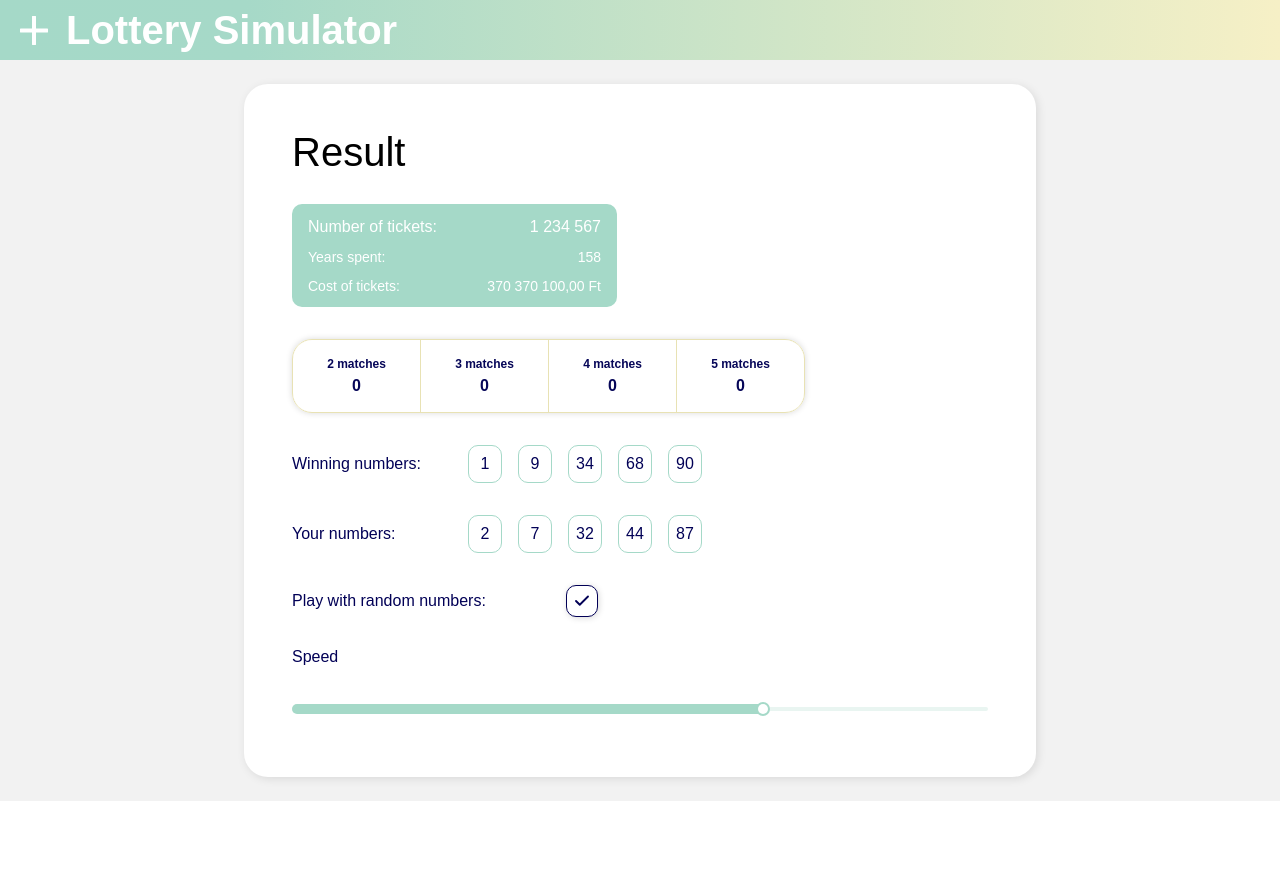
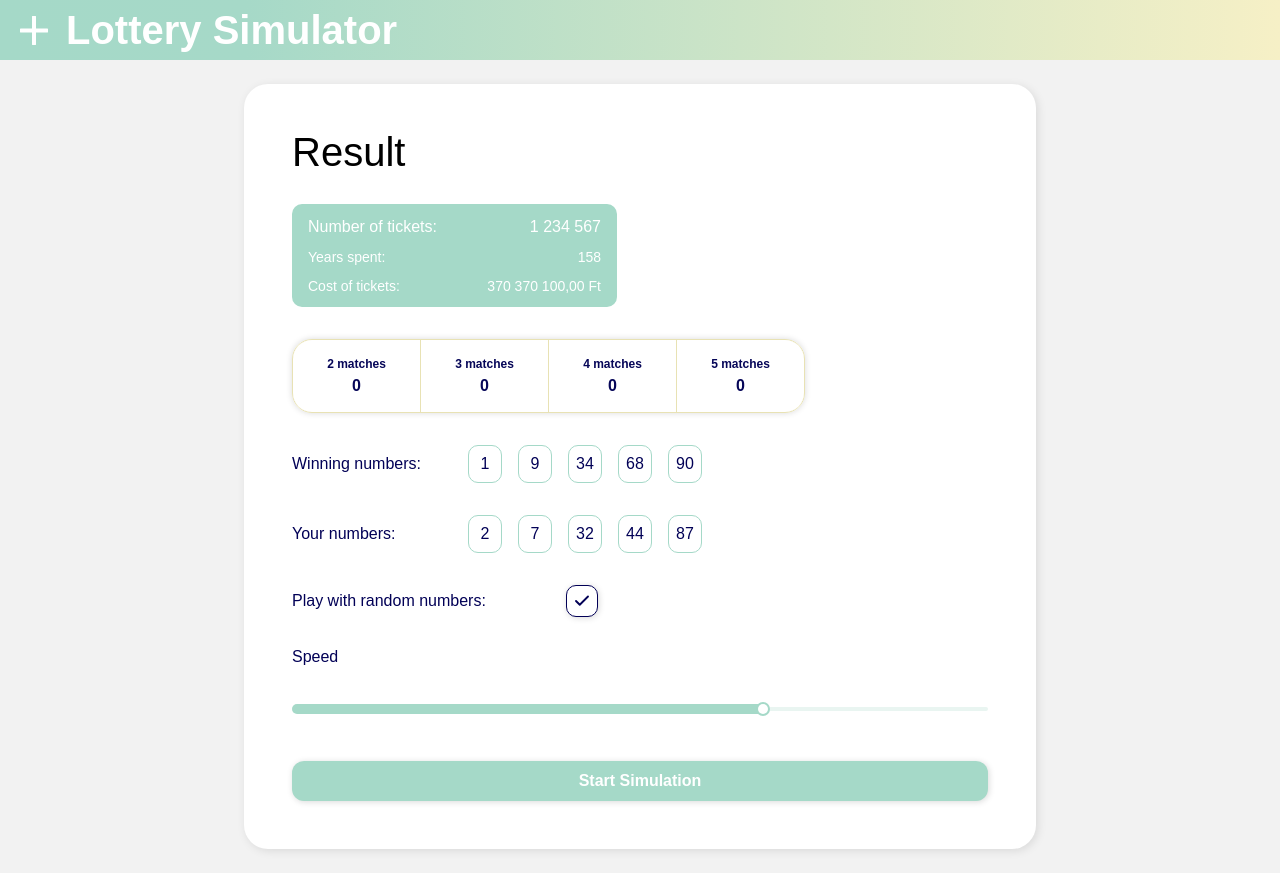
Before and after one commit to Doni002/lottery-simulator, a React (Vite) app in the folder frontend/: page / in a window 1280 px wide. Before the commit the page ends 801 px from the top, so only its background shows below. Built offline with nearby package versions, Linux system fonts and the light colour scheme.

Commit message:
implement start stop button

```diff
--- a/frontend/src/features/simulation/components/index.ts
+++ b/frontend/src/features/simulation/components/index.ts
@@ -1,5 +1,5 @@
 export { Card } from './Card';
 export { NumberBadge, NumberRow, NumbersComparison } from './numbers-comparison';
 export { ResultCard, ResultDetails } from './result-details';
-export { RandomNumbersToggle, SimulationForm, Slider } from './simulation-controls';
+export { RandomNumbersToggle, SimulationForm, Slider, StartButton } from './simulation-controls';
 export { Summary } from './Summary';
--- a/frontend/src/features/simulation/components/simulation-controls/SimulationForm.tsx
+++ b/frontend/src/features/simulation/components/simulation-controls/SimulationForm.tsx
@@ -1,10 +1,32 @@
 import { useState } from 'react';
 import { RandomNumbersToggle } from './RandomNumbersToggle';
 import { Slider } from './Slider';
+import { StartButton } from './StartButton';
 
 export function SimulationForm() {
   const [playWithRandomNumbers, setPlayWithRandomNumbers] = useState(true);
   const [drawSpeed, setDrawSpeed] = useState(68);
+  const [isLoading, setIsLoading] = useState(false);
+  const [isRunning, setIsRunning] = useState(false);
+
+  const handleStartSimulation = async () => {
+    setIsLoading(true);
+    try {
+      // Simulate API call
+      console.log('Starting simulation with:', { playWithRandomNumbers, drawSpeed });
+      // const response = await simulateSession({ playWithRandomNumbers, drawSpeed });
+      // When backend confirms, set isRunning to true
+      setIsRunning(true);
+    } finally {
+      setIsLoading(false);
+    }
+  };
+
+  const handleStopSimulation = () => {
+    console.log('Stopping simulation');
+    // TODO: Wire to stop simulation API
+    setIsRunning(false);
+  };
 
   return (
     <div className="flex w-full flex-col gap-8">
@@ -14,6 +36,12 @@ export function SimulationForm() {
       />
 
       <Slider value={drawSpeed} onChange={setDrawSpeed} />
+
+      <StartButton
+        onClick={isRunning ? handleStopSimulation : handleStartSimulation}
+        isLoading={isLoading}
+        isRunning={isRunning}
+      />
     </div>
   );
 }
--- /dev/null
+++ b/frontend/src/features/simulation/components/simulation-controls/StartButton.tsx
@@ -0,0 +1,31 @@
+interface StartButtonProps {
+  onClick: () => void;
+  isLoading?: boolean;
+  isRunning?: boolean;
+  label?: string;
+}
+
+export function StartButton({
+  onClick,
+  isLoading = false,
+  isRunning = false,
+  label = 'Start Simulation'
+}: StartButtonProps) {
+  const getLabel = () => {
+    if (isLoading) return 'Simulating...';
+    if (isRunning) return 'Stop Simulation';
+    return label;
+  };
+
+  return (
+    <button
+      type="button"
+      onClick={onClick}
+      disabled={isLoading}
+      aria-busy={isLoading}
+      className="w-full cursor-pointer rounded-[12px] bg-[#A5D9C8] px-6 py-3 text-[12px] font-semibold leading-[100%] text-white shadow-[1px_1px_6px_0px_#00000026] transition-all hover:opacity-90 active:scale-99 disabled:opacity-60 disabled:cursor-not-allowed md:text-[16px]"
+    >
+      {getLabel()}
+    </button>
+  );
+}
--- a/frontend/src/features/simulation/components/simulation-controls/index.ts
+++ b/frontend/src/features/simulation/components/simulation-controls/index.ts
@@ -1,3 +1,4 @@
 export { RandomNumbersToggle } from './RandomNumbersToggle';
 export { SimulationForm } from './SimulationForm';
 export { Slider } from './Slider';
+export { StartButton } from './StartButton';
```
